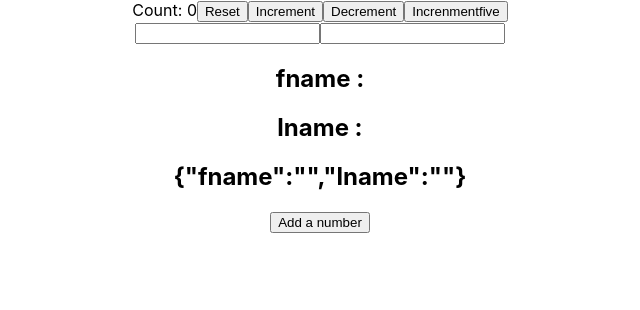
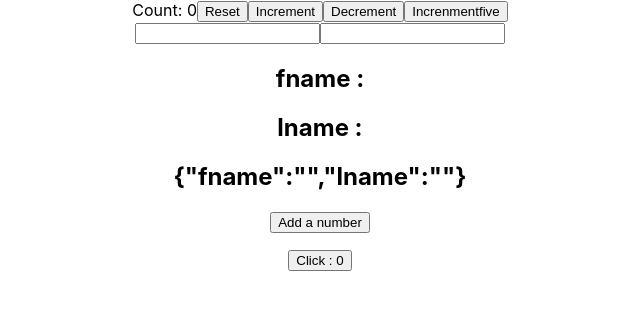
Before and after one commit to deadhit-7081/react-axios, a React (Create React App) app: page / in a window 1280 px wide. Shown: the top 310 px of the page, without its empty margins (320-960 px from the left). Built offline with nearby package versions, Linux system fonts and the light colour scheme.

Commit message:
useEffect

```diff
--- a/src/App.js
+++ b/src/App.js
@@ -4,6 +4,7 @@ import PostList from './components/PostList';
 import HookCounter from './components/HookCounter';
 import HooksCounterThree from './components/HookCounter3';
 import HooksCounterFour from './components/HookCounter4';
+import HooksCounterOneUseEffect from './components/HooksuseEffect1';
 
 function App() {
   return (
@@ -11,6 +12,7 @@ function App() {
       <HookCounter/>
       <HooksCounterThree/>
       <HooksCounterFour/>
+      <HooksCounterOneUseEffect/>
     </div>
   );
 }
--- /dev/null
+++ b/src/components/HooksuseEffect1.js
@@ -0,0 +1,20 @@
+import React , {useState,useEffect} from 'react';
+
+function HooksCounterOneUseEffect()
+{
+    const [count,setCount] = useState(0)
+
+
+    //useEffect run after every render of the component
+    useEffect(() =>
+    {
+        document.title = `You Clicked ${count} times`
+    })
+    return(
+        <div>
+            <button onClick={() => setCount(count+1)}>Click : {count}</button>
+        </div>
+    )
+}
+
+export default HooksCounterOneUseEffect;
```
